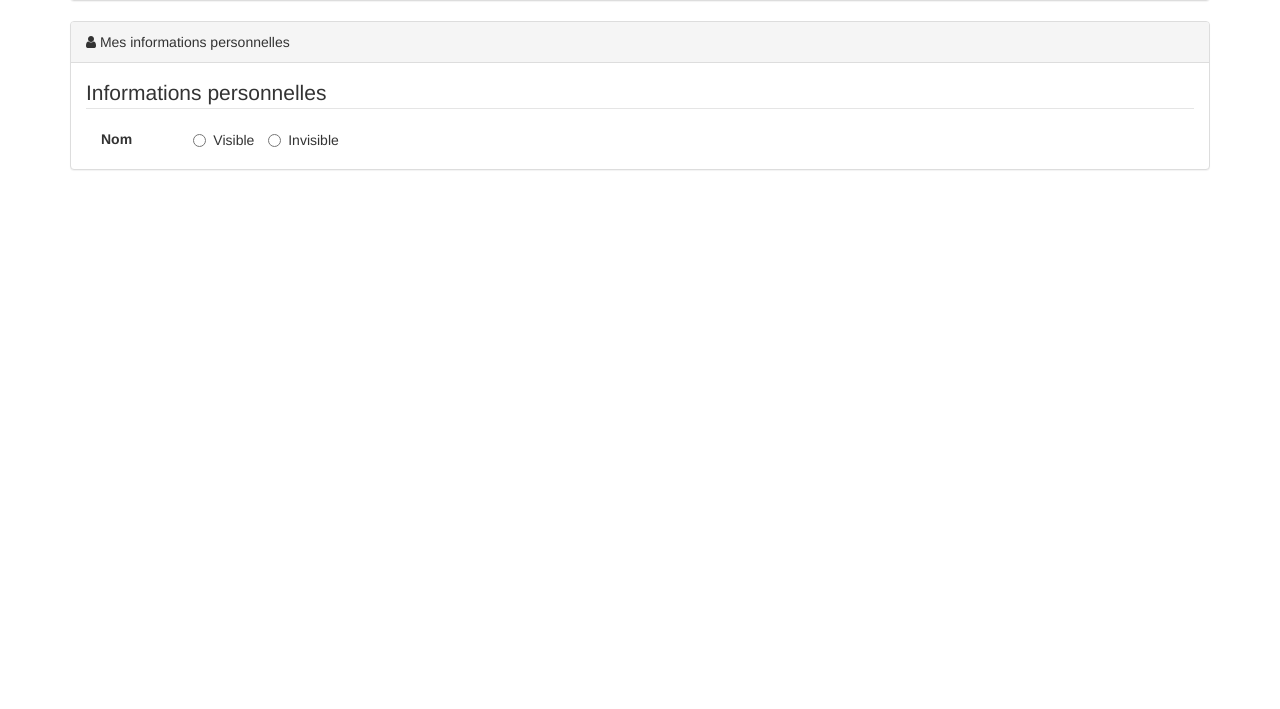
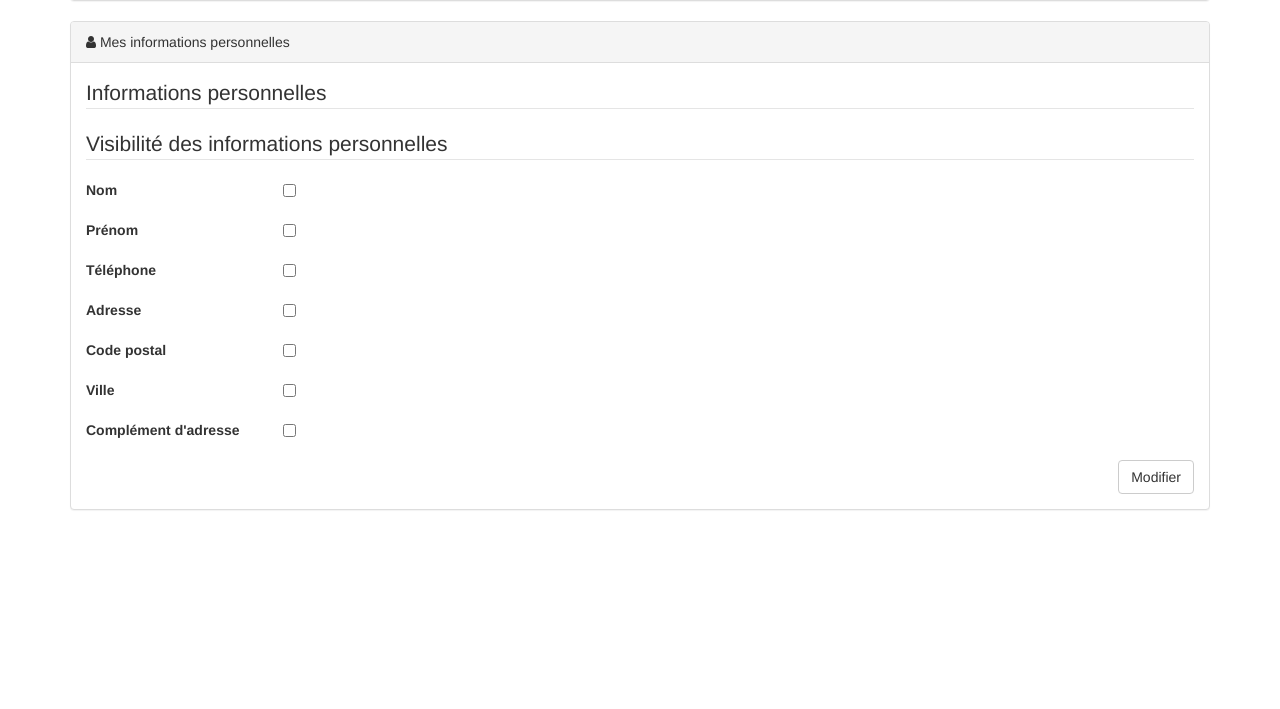
Before and after one commit to balzrog/codeIgniter, a CodeIgniter app: page /dglsweb/Administration/save in a window 1280 px wide. Shown: the part 2245-2954 px from the top of the page. Before the commit the page ends 2415 px from the top, so only its background shows below. Run offline with CodeIgniter, Linux system fonts and the light colour scheme; data that the repository does not hold is empty; some libraries are stand-ins or nearby versions.

Commit message:
Update administration

```diff
--- a/application/controllers/Administration.php
+++ b/application/controllers/Administration.php
@@ -44,18 +44,12 @@ class Administration extends CI_Controller
             $response = $this->admin_model->add_training($portfolio_id, $training, $diploma, $year, $city, $details);
             echo $response;
         }
-
-
-
-
     }
 
     function save(){
-
-        $this->form_validation->set_rules('name', 'Nom', 'trim|required|alpha|min_length[2]');
-        $this->form_validation->set_rules('firstname', 'Prénom', 'trim|required|alpha|min_length[2]');
+        $this->form_validation->set_rules('name', 'Nom', 'trim|required|customAlpha|min_length[2]');
+        $this->form_validation->set_rules('firstname', 'Prénom', 'trim|required|customAlpha|min_length[2]');
         $this->form_validation->set_rules('phone', 'Téléphone', 'trim|max_length[10]');
-        $this->form_validation->set_rules('mail', 'Adresse email', 'trim|required|valid_email');
         $this->form_validation->set_rules('address', 'Adresse', 'trim|required|min_length[5]');
         $this->form_validation->set_rules('city', 'Ville', 'trim|required|min_length[2]');
         $this->form_validation->set_rules('zipcode', 'Code postal', 'trim|required|numeric|max_length[5]');
@@ -83,8 +77,8 @@ class Administration extends CI_Controller
                 $city,
                 $address_extra);
 
-            $data['results'] = $this->admin_model->get_user_max_infos();
-            $this->load->template("Administration_view", $data);
+            redirect(base_url('Administration/index#Contact'));
         }
     }
+
 }
--- a/application/views/Administration_view.php
+++ b/application/views/Administration_view.php
@@ -227,10 +227,6 @@
                         <?=form_label('Téléphone', 'phone', array('class' => 'control-label'))?>
                         <?=form_input(array('value' => $result['telephone'],'name' => 'phone', 'class' => 'form-control', 'id' => 'phone', 'placeholder' => '', 'tabindex' => '3'))?>
                     </div>
-                    <div class="form-group">
-                        <?=form_label('Adresse email', 'mail', array('class' => 'control-label'))?>
-                        <?=form_input(array('value' => $result['mail'],'name' => 'mail', 'class' => 'form-control', 'id' => 'mail', 'placeholder' => '', 'tabindex' => '6'))?>
-                    </div>
                 </div>
                 <div class="col-lg-6">
                     <div class="form-group">
@@ -249,25 +245,43 @@
                         <?=form_label('Complément d\'adresse', 'addressextra', array('class' => 'control-label'))?>
                         <?=form_input(array('value' => $result['complement'],'name' => 'addressextra', 'class' => 'form-control', 'id' => 'addressextra', 'placeholder' => '', 'tabindex' => '10'))?>
                     </div>
-                    <?=form_submit('', 'Modifier', array('class' => 'btn btn-default pull-right', 'tabindex' => '11'))?>
                 </div>
                 <?php endforeach ;?>
                 <?=form_fieldset_close()?>
-                <?=form_close()?>
-
-                <div class="form-group">
-                    <label class="col-md-1 control-label">Nom</label>
-                    <div class="col-md-9">
-                        <label class="radio-inline">
-                            <input  name="name_visible" type="radio">
-                            Visible
-                        </label>
-                        <label class="radio-inline">
-                            <input name="name_visible" type="radio">
-                            Invisible
-                        </label>
+                <?=form_fieldset('Visibilité des informations personnelles')?>
+                <div id="visibleInfos">
+                    <div class="form-group">
+                        <?=form_label('Nom', 'name', array('class' => 'control-label'))?>
+                        <?=form_checkbox(array('name' => 'nom_visible','id' => 'nom_visible','value' => 'accept','checked'=> (bool) $result['nom_visible']))?>
+                    </div>
+                    <div class="form-group">
+                        <?=form_label('Prénom', 'firstname', array('class' => 'control-label'))?>
+                        <?=form_checkbox(array('name' => 'nom_visible','id' => 'nom_visible','value' => 'accept','checked'=> (bool) $result['prenom_visible']))?>
+                    </div>
+                    <div class="form-group">
+                        <?=form_label('Téléphone', 'phone', array('class' => 'control-label'))?>
+                        <?=form_checkbox(array('name' => 'nom_visible','id' => 'nom_visible','value' => 'accept','checked'=> (bool) $result['phone_visible']))?>
+                    </div>
+                    <div class="form-group">
+                        <?=form_label('Adresse', 'adress', array('class' => 'control-label'))?>
+                        <?=form_checkbox(array('name' => 'nom_visible','id' => 'nom_visible','value' => 'accept','checked'=> (bool) $result['adresse_visible']))?>
+                    </div>
+                    <div class="form-group">
+                        <?=form_label('Code postal', 'zipcode', array('class' => 'control-label'))?>
+                        <?=form_checkbox(array('name' => 'nom_visible','id' => 'nom_visible','value' => 'accept','checked'=> (bool) $result['code_postal_visible']))?>
+                    </div>
+                    <div class="form-group">
+                        <?=form_label('Ville', 'city', array('class' => 'control-label'))?>
+                        <?=form_checkbox(array('name' => 'nom_visible','id' => 'nom_visible','value' => 'accept','checked'=> (bool) $result['ville_visible']))?>
+                    </div>
+                    <div class="form-group">
+                        <?=form_label('Complément d\'adresse', 'addressextra', array('class' => 'control-label'))?>
+                        <?=form_checkbox(array('name' => 'nom_visible','id' => 'nom_visible','value' => 'accept','checked'=> (bool) $result['complement_visible']))?>
                     </div>
                 </div>
+                <?=form_fieldset_close()?>
+                <?=form_submit('', 'Modifier', array('class' => 'btn btn-default pull-right', 'tabindex' => '11'))?>
+                <?=form_close()?>
             </div>
         </div>
     </section>
--- a/assets/css/style.css
+++ b/assets/css/style.css
@@ -107,3 +107,11 @@
         margin-right: -64px;
     }
 }
+
+#visibleInfos{
+    width :210px;
+}
+
+#visibleInfos #nom_visible{
+    float: right;
+}
```
